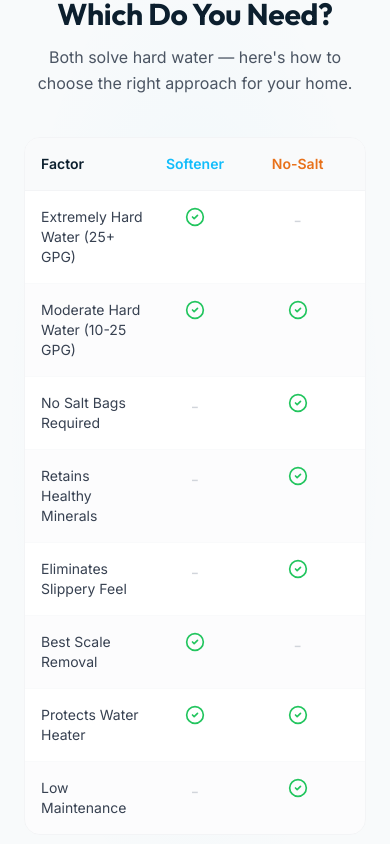
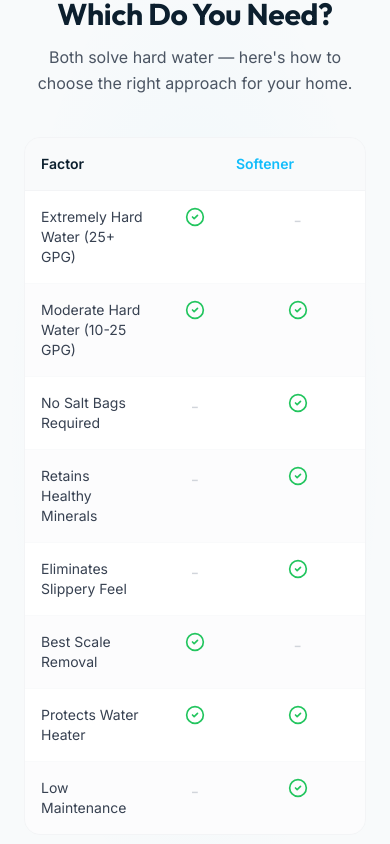
Before and after one commit to FaxStrive/aqua-otter, a Next.js app: page /services/water-softeners in a window 390 px wide. Shown: the part 2300-3144 px from the top of the page. Built offline with nearby package versions, Linux system fonts and the light colour scheme.

Commit message:
fix(mobile): show mascot on mobile, fix comparison table overflow

```diff
--- a/src/app/services/water-softeners/WaterSoftenersClient.tsx
+++ b/src/app/services/water-softeners/WaterSoftenersClient.tsx
@@ -248,8 +248,8 @@ export default function WaterSoftenersClient() {
             Both solve hard water — here&apos;s how to choose the right approach for your home.
           </p>
         </div>
-        <div className="max-w-3xl mx-auto bg-white rounded-2xl border border-gray-100 overflow-hidden">
-          <div className="grid grid-cols-3 bg-gray-50 p-4 border-b border-gray-100">
+        <div className="max-w-3xl mx-auto bg-white rounded-2xl border border-gray-100 overflow-x-auto">
+          <div className="grid grid-cols-3 bg-gray-50 p-4 border-b border-gray-100 min-w-[480px]">
             <div className="text-sm font-semibold text-dark">Factor</div>
             <div className="text-sm font-semibold text-primary text-center">Softener</div>
             <div className="text-sm font-semibold text-accent-600 text-center">No-Salt</div>
--- a/src/components/sections/Hero.tsx
+++ b/src/components/sections/Hero.tsx
@@ -141,14 +141,14 @@ export default function Hero() {
             initial={{ opacity: 0, x: 60 }}
             animate={{ opacity: 1, x: 0 }}
             transition={{ duration: 1, delay: 1 }}
-            className="hidden lg:block relative"
+            className="relative flex justify-center lg:block mt-8 lg:mt-0"
           >
             <Image
               src="/client/otter-arms-crossed.png"
               alt="Aqua Otter Mascot — Your Water Expert"
               width={400}
               height={500}
-              className="w-[420px] h-auto object-contain drop-shadow-[0_10px_40px_rgba(0,0,0,0.3)]"
+              className="w-48 sm:w-64 lg:w-[420px] h-auto object-contain drop-shadow-[0_10px_40px_rgba(0,0,0,0.3)]"
               priority
             />
 
```
